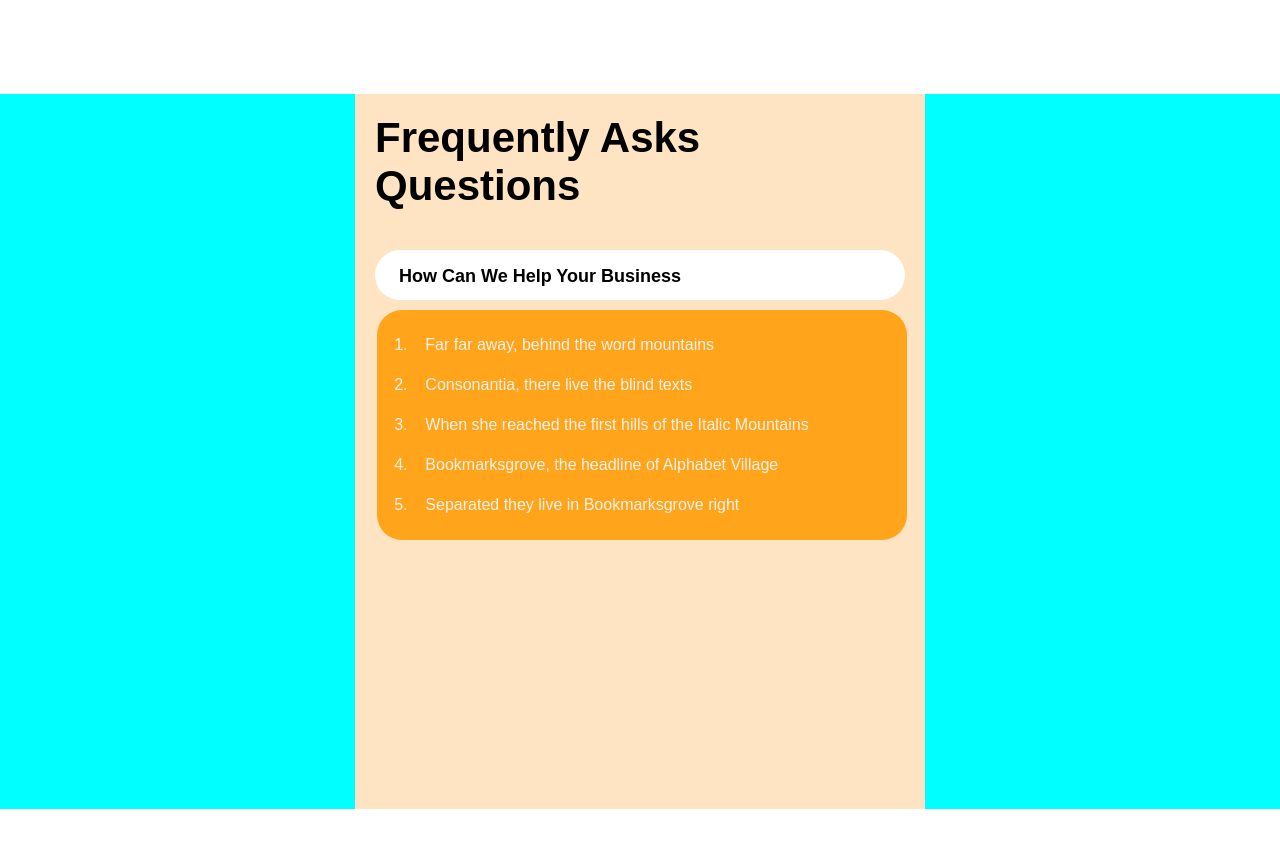
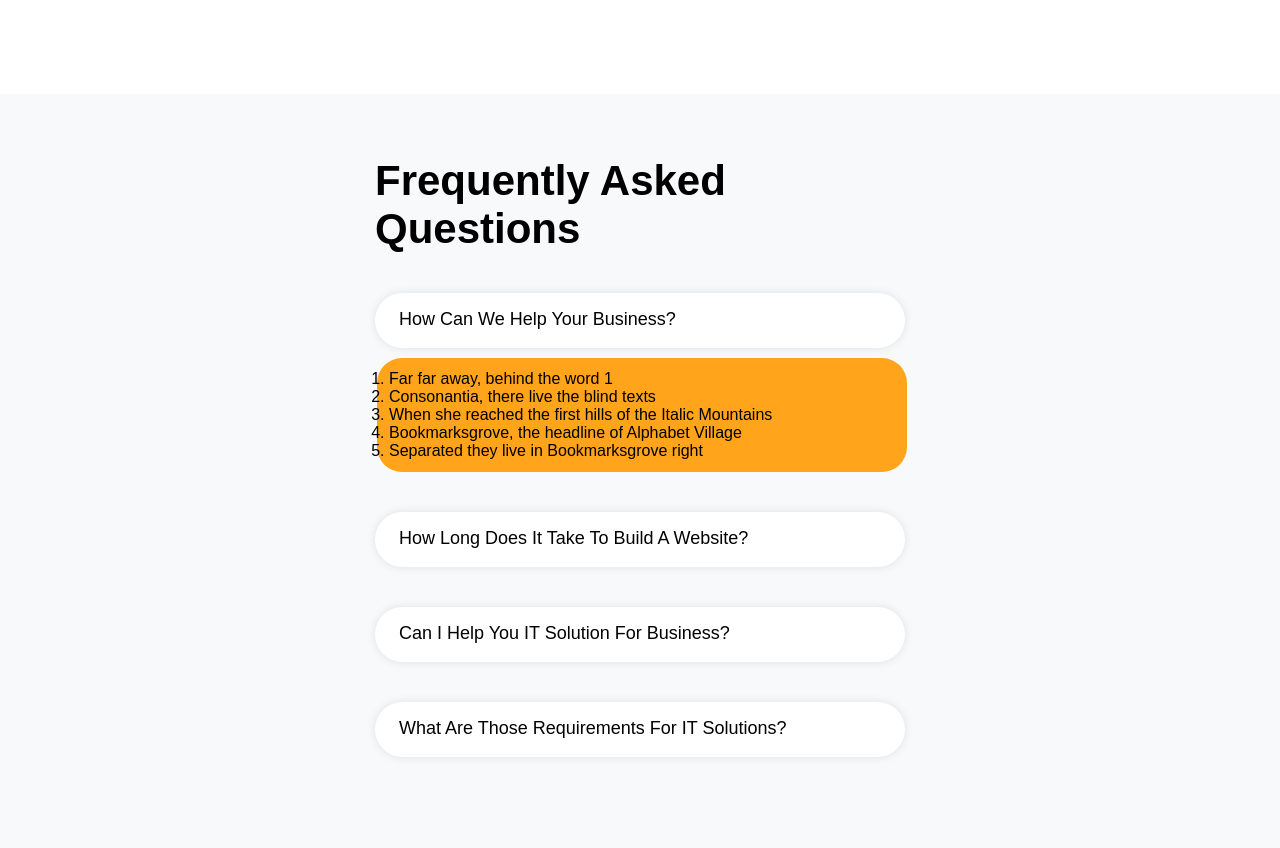
Before and after one commit to Naren-2001-k/React_Project, a React (Create React App) app: page / in a window 1280 px wide. Shown: the part 3191-4039 px from the top of the page. Before the commit the page ends 4000 px from the top, so only its background shows below. Built offline with nearby package versions, Linux system fonts and the light colour scheme; the HTML template or start-up script is replaced by a standard one.

Commit message:
May-10-2024 Commit

```diff
--- a/src/components/navbar/Question_box/Question.css
+++ b/src/components/navbar/Question_box/Question.css
@@ -3,7 +3,6 @@
   width: 570px;
   flex-direction: column;
   height: 715px;
-  background-color: bisque;
   text-wrap: wrap;
   text-align: left;
   padding: 20px;
@@ -15,22 +14,14 @@
   display: flex;
   width: 100%;
   margin-top: 40px;
-}
-.Questions .button button {
-  height: 50px;
-  width: 100%;
+  padding: 16px 24px;
+  height: 55px;
   background-color: white;
-  border-radius: 25px;
-  padding: 16px 24px;
-  border: none;
-  text-align: left;
-  z-index: 1;
+  box-shadow: 0 0 10px rgba(0, 0, 0, 0.1);
+  border-radius: 28px;
   font-size: 18px;
-  font-weight: 600;
-}
-.Questions .button img {
-  height: 15px;
-  width: 12px;
+  font-weight: 500;
+  transition: all 1.5s ease;
 }
 .Questions .Answers {
   display: flex;
@@ -39,6 +30,9 @@
   margin-top: 10px;
   background-color: #FFA41B;
   border-radius: 25px;
+  padding: 12px;
+  transition: all 1.5s ease;
+  flex-direction: column;
 }
 .Questions .Answers ol {
   line-height: 40px;
@@ -48,4 +42,13 @@
 }
 .Questions .Answers ol li {
   font-size: 16px;
+  list-style-type: none;
+}
+
+.hidden {
+  display: none !important;
+}
+
+.block {
+  display: block;
 }/*# sourceMappingURL=Question.css.map */
--- a/src/components/navbar/Question_box/Question.scss
+++ b/src/components/navbar/Question_box/Question.scss
@@ -3,7 +3,6 @@
     width:570px;
     flex-direction: column;
     height: 715px;
-    background-color: bisque;
     text-wrap: wrap;
     text-align: left;
     padding: 20px;
@@ -14,30 +13,25 @@
         display: flex;
         width:100%;
         margin-top: 40px;
-        button{
-           height:50px;
-            width:100%;
-             background-color: white;
-            border-radius: 25px;
-            padding: 16px 24px;
-            border: none;
-            text-align: left;
-            z-index: 1;
-            font-size: 18px;
-            font-weight: 600;
-        }
-        img{
-            height:15px;
-            width:12px;
-        }
+        padding: 16px 24px;
+        height:55px;
+        background-color: white;
+        box-shadow:  0 0 10px rgba(0, 0, 0, 0.1);;
+        border-radius: 28px;
+        font-size: 18px;
+        font-weight: 500;
+        transition: all 1.5s ease;
     }
 .Answers{
-    display: flex;
-    width:100%;
+display: flex;
+width:100%;
 margin-left: 2px;
 margin-top: 10px;
 background-color: #FFA41B;
 border-radius: 25px;
+padding: 12px;
+transition: all 1.5s ease;
+flex-direction: column;
 ol{
     line-height: 40px;
     margin-left: 20px;
@@ -45,7 +39,16 @@ ol{
 color: #FFF2EB;
     li{
 font-size: 16px;
+list-style-type: none;
     }
 }
 }
 }
+
+.hidden{
+    display:  none !important;
+}
+
+.block{
+    display: block;
+}
--- a/src/components/navbar/Question_box/Question_box.css
+++ b/src/components/navbar/Question_box/Question_box.css
@@ -3,6 +3,6 @@
   width: 100%;
   justify-content: center;
   align-items: center;
-  height: auto;
-  background-color: aqua;
+  height: 800px;
+  background-color: #F8F9FA;
 }/*# sourceMappingURL=Question_box.css.map */
--- a/src/components/navbar/Question_box/Question_box.jsx
+++ b/src/components/navbar/Question_box/Question_box.jsx
@@ -1,18 +1,12 @@
 import React from 'react'
 import Questions from './Questions'
 import "./Question_box.css"
-import Plus from "../image/plus-symbol-button.png"
 function Question_box() {
   return (
-      <div className='Question_box'>
-          <Questions Questions="How Can We Help Your Business" Answers={[
-          "Far far away, behind the word mountains",
-          "Consonantia, there live the blind texts",
-          "When she reached the first hills of the Italic Mountains",
-              "Bookmarksgrove, the headline of Alphabet Village",
-          "Separated they live in Bookmarksgrove right"
-        ]}
-/>
+
+
+    <div className='Question_box'>
+      <Questions />
     </div>
   )
 }
--- a/src/components/navbar/Question_box/Question_box.scss
+++ b/src/components/navbar/Question_box/Question_box.scss
@@ -3,6 +3,6 @@
     width:100%;
     justify-content: center;
     align-items: center;
-    height:auto;
-    background-color: aqua;
+    height:800px;
+    background-color: #F8F9FA;
 }
--- a/src/components/navbar/Question_box/Questions.jsx
+++ b/src/components/navbar/Question_box/Questions.jsx
@@ -1,27 +1,49 @@
 import React, { useState } from 'react';
-import "./Question.css"
+import "./Question.css"; // Assuming you have a CSS file named Question.css
+import data from "./question.json";
+
 function Questions(props) {
-    const { Questions, Answers } = props;
-    const [color, setColor] = useState("black"); // State for managing color
+  const [selectedQuestion, setSelectedQuestion] = useState(0);
 
-  const handleChange = () => {
-    setColor("#323EDD"); // Change color to red
+  const handleQuestionClick = (e, index) => {
+    e.preventDefault();
+    setSelectedQuestion(index);
   };
+
+
+
   return (
-    <div className="Questions">
-              <h1>Frequently Asks Questions</h1>
-              <div className="button" onClick={handleChange} >
-              <button style={{ color: color }}>{Questions}</button>
-          </div>
-          <div className="Answers">
-              <ol>
-          {Answers.map((answer, index) => (
-            <li key={index}>&nbsp;&nbsp;&nbsp;{answer}</li>
-          ))}
-        </ol>
-          </div>
-          </div>
-  )
+    <>
+      <div className="Questions">
+        <h1>Frequently Asked Questions</h1>
+        {data && data.map((question, parentIndex) => {
+          return (
+            <>
+            <div className='button' key={parentIndex} onClick={(e)=> handleQuestionClick(e,parentIndex)}>
+              {question.question}
+            </div>
+            <ol className={`Answers ${parentIndex == selectedQuestion ? "block " : "hidden"}`}>
+                {question.answers.map((answer, index) => {
+                  return (
+                      <li  key={index}>{`${answer}`}</li>
+
+                )
+              })}
+              </ol>
+              </>
+          );
+        })}
+        {/* <div className="Answers">
+          {selectedQuestion !== null && (
+            <ol>
+              <li>{data[selectedQuestion].answers}</li>
+              </ol>
+        )}
+      </div> */}
+      </div>
+
+    </>
+  );
 }
 
-export default Questions
+export default Questions;
--- /dev/null
+++ b/src/components/navbar/Question_box/question.json
@@ -0,0 +1,42 @@
+[
+    {
+        "question": "How Can We Help Your Business?",
+        "answers": [
+            "Far far away, behind the word 1",
+            "Consonantia, there live the blind texts",
+            "When she reached the first hills of the Italic Mountains",
+            "Bookmarksgrove, the headline of Alphabet Village",
+            "Separated they live in Bookmarksgrove right"
+        ]
+    },
+    {
+        "question": "How Long Does It Take To Build A Website?",
+        "answers": [
+            "Far far away, behind the word 2",
+            "Consonantia, there live the blind texts",
+            "When she reached the first hills of the Italic Mountains",
+            "Bookmarksgrove, the headline of Alphabet Village",
+            "Separated they live in Bookmarksgrove right"
+        ]
+    },
+    {
+        "question": "Can I Help You IT Solution For Business?",
+        "answers": [
+            "Far far away, behind the word 3",
+            "Consonantia, there live the blind texts",
+            "When she reached the first hills of the Italic Mountains",
+            "Bookmarksgrove, the headline of Alphabet Village",
+            "Separated they live in Bookmarksgrove right"
+        ]
+    },
+    {
+        "question": "What Are Those Requirements For IT Solutions?",
+        "answers": [
+            "Far far away, behind the word 4",
+            "Consonantia, there live the blind texts",
+            "When she reached the first hills of the Italic Mountains",
+            "Bookmarksgrove, the headline of Alphabet Village",
+            "Separated they live in Bookmarksgrove right"
+        ]
+    }
+]
```
Also changed, not shown: 2 other files (tests, documents, lock files or other folders).
